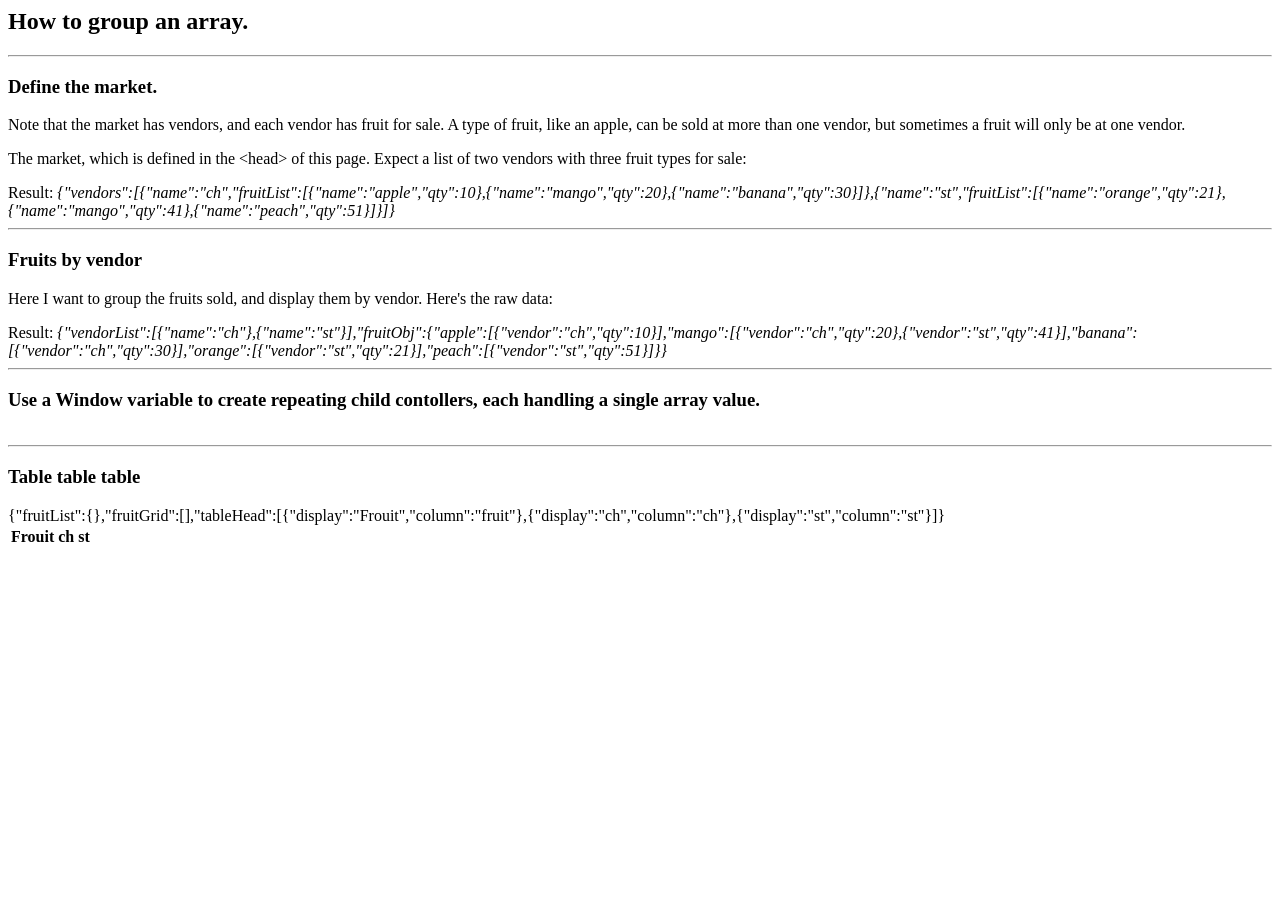
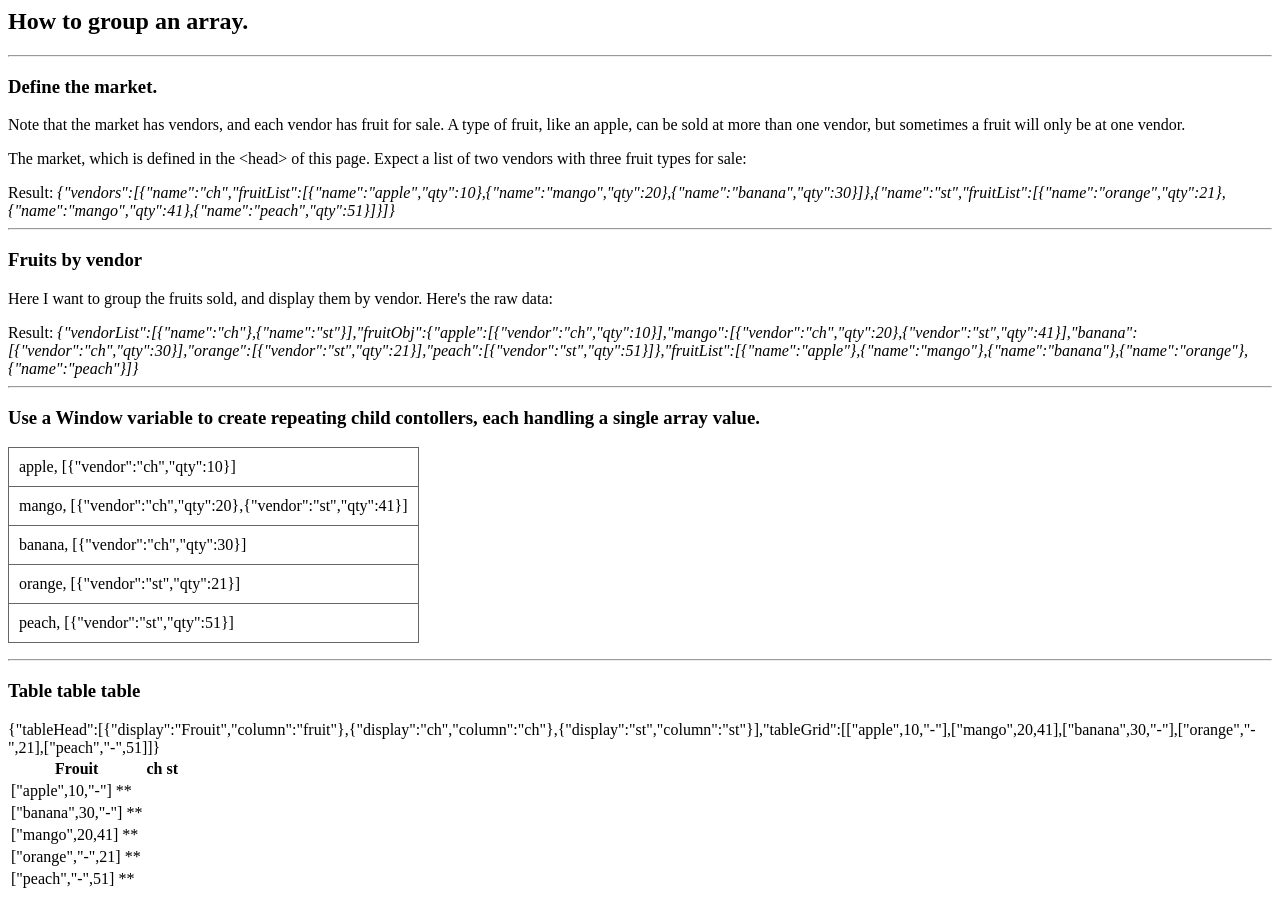
Before and after one commit to danlmarmot/angular-snippets, a plain HTML site: page combineArrays/index.html in a window 1280 px wide. Before the commit the page ends 800 px from the top, so only its background shows below. Drawn offline with nearby package versions, Linux system fonts and the light colour scheme.

Commit message:
work in progress.  still need to prettify the HTML table

```diff
--- a/combineArrays/app.js
+++ b/combineArrays/app.js
@@ -52,7 +52,7 @@ app.controller("FoodParentCtrl", function FoodParentCtrl($scope, configFactory)
   $scope.fruitsByVendor = getFruitsByVendor($scope.market);
 
   //build out the table
-  $scope.fruitsInMarket = getFruitInventory($scope.fruitsByVendor);
+  $scope.fruitsInventory = getFruitInventory($scope.fruitsByVendor);
 
 });
 
@@ -64,6 +64,7 @@ function getFruitsByVendor(market) {
     var r = {};
     r.vendorList=[];    // list of vendors
     r.fruitObj = {};   // list of objects like {fruit, [{vendor.name, qty},{vendor2, qty}]} objects
+    r.fruitList = [];
 
     market.vendors.forEach(function (v) {
         r.vendorList.push({name:v.name});
@@ -77,34 +78,55 @@ function getFruitsByVendor(market) {
         });
     });
 
+    for (f in r.fruitObj) if (r.fruitObj.hasOwnProperty(f)) {
+        r.fruitList.push({name:f});
+    }
+
     return r;
 }
 
 function getFruitInventory(fruitsByVendor) {
+    var vendors = fruitsByVendor.vendorList;
+    var fruits = fruitsByVendor.fruitObj;
+
     var r = {};
-    r.fruitList = {};   // list of objects like {fruit, [{vendor.name, qty},{vendor2, qty}]} objects
-    r.fruitGrid =[];
-
     // build headers
     r.tableHead =[
         {display: "Frouit", column: "fruit"}
         ];
-    fruitsByVendor.vendorList.forEach(function (v) {
+    vendors.forEach(function (v) {
         r.tableHead.push({display: v.name, column: v.name})
     });
 
+    // build display grid
+    // the display grid shows which fruits are available by each vendor
+    r.tableGrid =[];
 
-    // build grid
-    for (f in fruitsByVendor.fruitList) if (fruitsByVendor.hasOwnProperty(f)) {
-        r.fruitGrid.push({display: f});
+    for (f in fruits) if (fruits.hasOwnProperty(f)) {
+        var tableGridRow = [];
+        tableGridRow.push(f);
+
+        var qtys = vendors.map(function(v) {
+            // the empty cell
+            var bar = "-";
+
+            fruits[f].forEach(function(qt){
+                if (qt.vendor == v.name) {
+                    bar = qt.qty;
+                }
+            });
+
+            return bar;
+        });
+
+        // append quantites by vendor to the row
+        tableGridRow.push.apply(tableGridRow, qtys);
+
+        r.tableGrid.push(tableGridRow);
     }
-//    market
-//    r.fruitGrid.push({name:})
-
-
-
 
     return r;
+
 
 }
 
--- a/combineArrays/index.html
+++ b/combineArrays/index.html
@@ -55,7 +55,7 @@
 
     <h3>Use a Window variable to create repeating child contollers, each handling a single array value.</h3>
           <table class="t1">
-          <tr ng-repeat="(fruit,details) in fruitsByVendor.fruitList" ng-controller="MealItemsCtrl">
+          <tr ng-repeat="(fruit,details) in fruitsByVendor.fruitObj" ng-controller="MealItemsCtrl">
             <td>{{fruit}}, {{details}}</td>
           </tr>
           </table>
@@ -65,17 +65,17 @@
     <hr>
     <div ng-controller="FoodParentCtrl">
     <h3>Table table table</h3>
-        {{fruitsInMarket}}
+        {{fruitsInventory}}
       <table class="table-bordered table-striped table-condensed table small">
         <thead>
         <tr>
-            <th ng:repeat="th in fruitsInMarket.tableHead" ng:class="sortClass(th.column)" ng:click="changeSorting(th.column)">{{th.display}}</th>
+            <th ng:repeat="th in fruitsInventory.tableHead" ng:class="sortClass(th.column)" ng:click="changeSorting(th.column)">{{th.display}}</th>
         </tr>
         </thead>
         <tbody>
-        <tr ng-repeat="f in fruitsInMarket.fruitGrid | orderBy:sort.column:sort.descending">
-            <td>{{f.display}}</td>
-            <td ng-repeat="n in f.vendorQtys">{{n}}</td>
+        <tr ng-repeat="f in fruitsInventory.tableGrid | orderBy:sort.column:sort.descending">
+            <td>{{f}} ** </td>
+            <td ng-repeat="n in f.vendorQtys">-- {{n}} -- </td>
         </tr>
         </tbody>
       </table>
```
